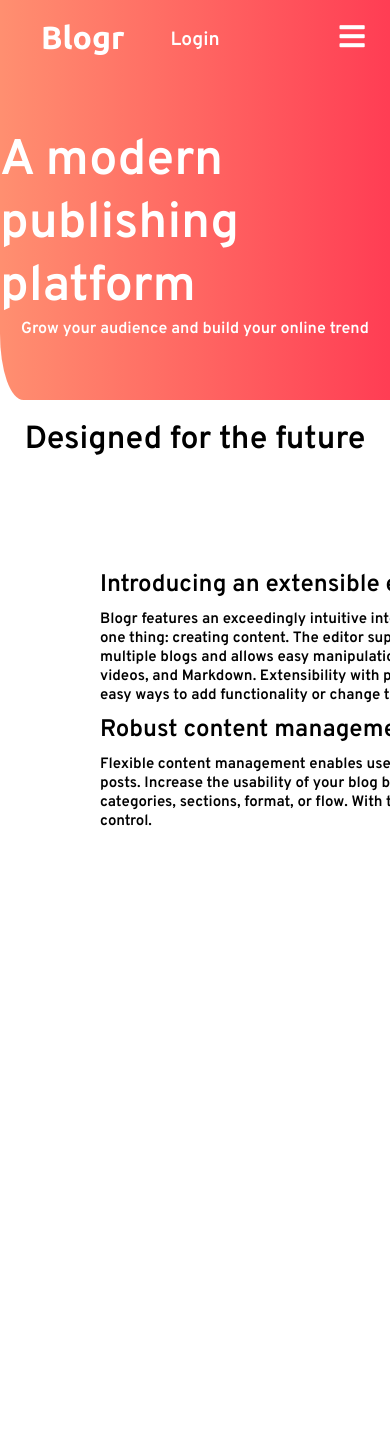
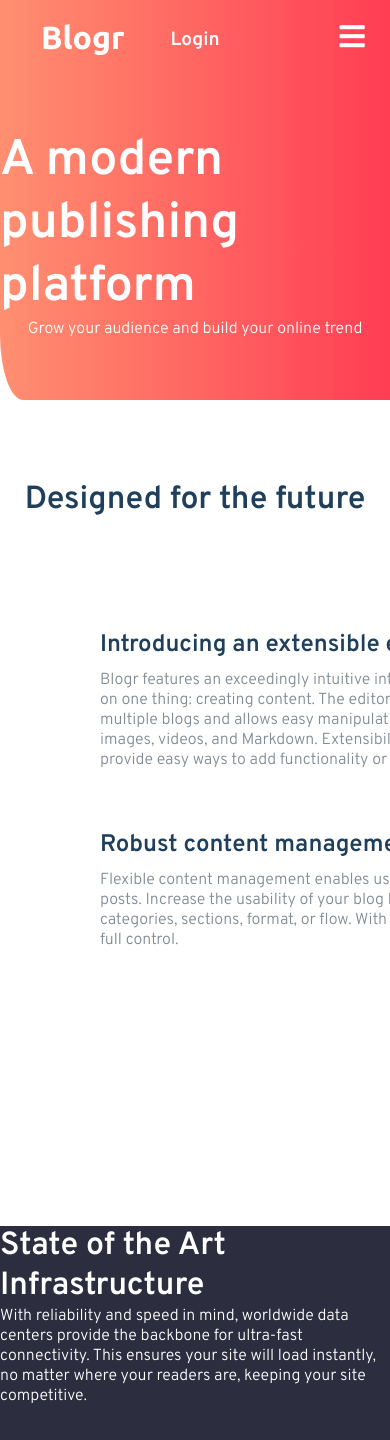
Before and after one commit to joeycrushed/blogr-landing-page, a React (Create React App) app in the folder blogr-landing-page/: page / in a window 390 px wide. Shown: the top 1440 px of the page. Built offline with nearby package versions, Linux system fonts and the light colour scheme; the HTML template or start-up script is replaced by a standard one.

Commit message:
add Phone Section

```diff
--- a/blogr-landing-page/public/index.html
+++ b/blogr-landing-page/public/index.html
@@ -13,8 +13,9 @@
   <link rel="manifest" href="%PUBLIC_URL%/manifest.json" />
   <link rel="preconnect" href="https://fonts.googleapis.com">
   <link rel="preconnect" href="https://fonts.gstatic.com" crossorigin>
-  <link href="https://fonts.googleapis.com/css2?family=Overpass:ital,wght@0,600;1,300&family=Ubuntu:wght@400;500;700&display=swap" rel="stylesheet">
-  <link rel="stylesheet" href="https://use.fontawesome.com/releases/v5.15.4/css/all.css" integrity="sha384-DyZ88mC6Up2uqS4h/KRgHuoeGwBcD4Ng9SiP4dIRy0EXTlnuz47vAwmeGwVChigm" crossorigin="anonymous">
+  <link rel="preconnect" href="https://fonts.googleapis.com">
+  <link rel="preconnect" href="https://fonts.gstatic.com" crossorigin>
+  <link href="https://fonts.googleapis.com/css2?family=Overpass:wght@100;200;300;600&family=Ubuntu:wght@400;500;700&display=swap" rel="stylesheet">  <link rel="stylesheet" href="https://use.fontawesome.com/releases/v5.15.4/css/all.css" integrity="sha384-DyZ88mC6Up2uqS4h/KRgHuoeGwBcD4Ng9SiP4dIRy0EXTlnuz47vAwmeGwVChigm" crossorigin="anonymous">
   <title>React App</title>
 </head>
 <body>
--- a/blogr-landing-page/src/App.js
+++ b/blogr-landing-page/src/App.js
@@ -1,12 +1,14 @@
 import './App.css';
 import Hero from './components/Hero'
 import Introduction from './components/Introduction'
+import PhoneSection from './components/PhoneSection'
 
 function App() {
   return (
     <div className="app">
       <Hero />
       <Introduction />
+      <PhoneSection />
     </div>
   );
 }
--- a/blogr-landing-page/src/components/Introduction.css
+++ b/blogr-landing-page/src/components/Introduction.css
@@ -1,11 +1,14 @@
 .title-text {
     text-align: center;
     margin-top: 20px;
+    margin-top: 80px;
+    color: hsl(208, 49%, 24%)
 }
 
 .intro-items {
     display: block;
     max-width: 100%;
+    font-family: 'Overpass', sans-serif;
 }
 
 .intro-text {
@@ -17,10 +20,13 @@
 
 .intro-text h2 {
     padding: 10px 0px;
+    color: hsl(208, 49%, 24%);
 }
 
 .intro-text p {
-    font-size: 15px;
+    font-size: 16px;
+    font-weight: 300;
+    color: hsl(207, 8%, 54%);
 
 }
 
@@ -30,3 +36,7 @@
     top: -400px;
     left: 700px;
 }
+
+.h2-margin {
+    margin-top: 50px;
+}
--- a/blogr-landing-page/src/components/Introduction.js
+++ b/blogr-landing-page/src/components/Introduction.js
@@ -14,7 +14,7 @@ function Introduction() {
                     The editor supports management of multiple blogs and allows easy manipulation of embeds such as images,
                     videos, and Markdown. Extensibility with plugins and themes provide easy ways to add functionality or
                     change the looks of a blog.</p>
-                    <h2>Robust content management</h2>
+                    <h2 className="h2-margin">Robust content management</h2>
                     <p>Flexible content management enables users to easily move through posts. Increase the usability of your blog
                     by adding customized categories, sections, format, or flow. With this functionality, you’re in full control.</p>
                 </div>
--- /dev/null
+++ b/blogr-landing-page/src/components/PhoneSection.css
@@ -0,0 +1,7 @@
+.phone-bg {
+    background-color: hsl(237, 17%, 21%);
+    height: 400px;
+    width: 100%;
+    margin-top: -350px;
+    color: white;
+}
--- /dev/null
+++ b/blogr-landing-page/src/components/PhoneSection.js
@@ -0,0 +1,17 @@
+import React from 'react'
+import './PhoneSection.css';
+
+function PhoneSection() {
+    return (
+        <div className="phone-bg">
+            <div className="phone-title">
+                <h1>State of the Art Infrastructure</h1>
+                <p>With reliability and speed in mind, worldwide data centers provide the backbone for ultra-fast connectivity.
+                This ensures your site will load instantly, no matter where your readers are, keeping your site competitive.
+                </p>
+            </div>
+        </div>
+    )
+}
+
+export default PhoneSection
--- a/blogr-landing-page/src/index.css
+++ b/blogr-landing-page/src/index.css
@@ -1,7 +1,7 @@
 body {
   margin: 0;
   font-family: -apple-system, BlinkMacSystemFont, 'Segoe UI', 'Roboto', 'Oxygen',
-    'Ubuntu', 'Cantarell', 'Fira Sans', 'Droid Sans', 'Helvetica Neue',
+    'Ubuntu', 'Overpass', 'Cantarell', 'Fira Sans', 'Droid Sans', 'Helvetica Neue',
     sans-serif;
   -webkit-font-smoothing: antialiased;
   -moz-osx-font-smoothing: grayscale;
```
